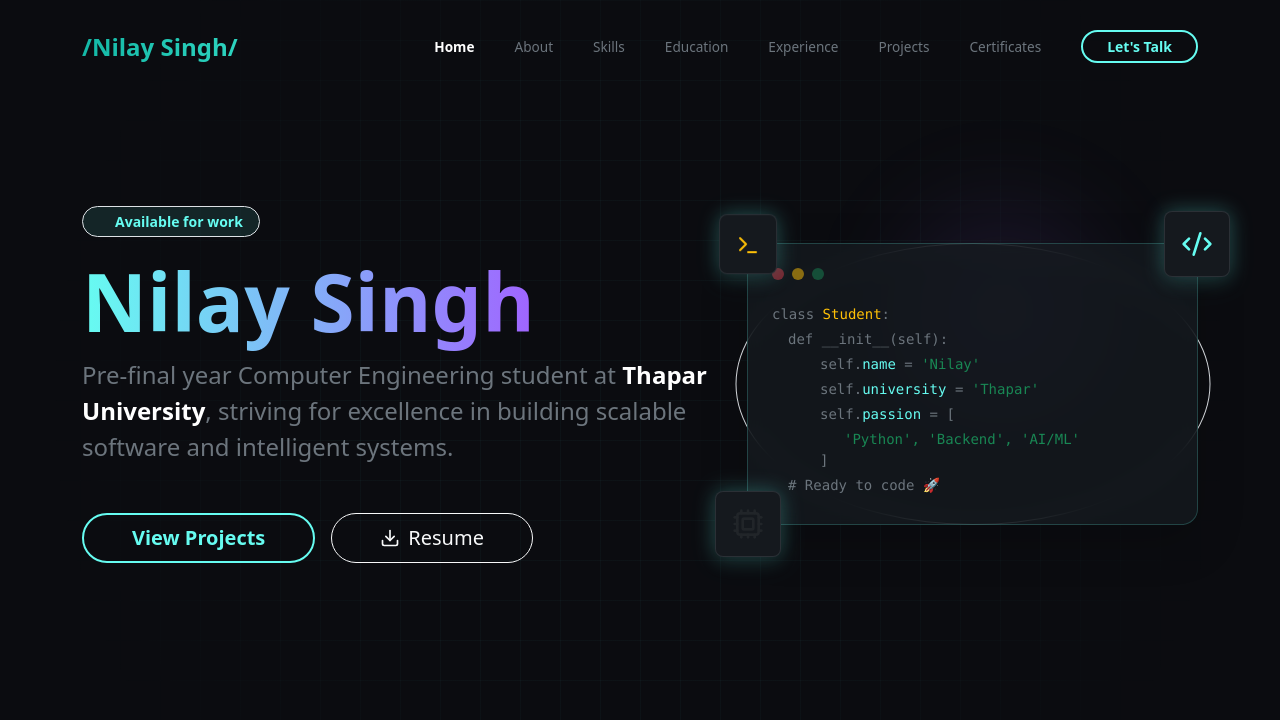
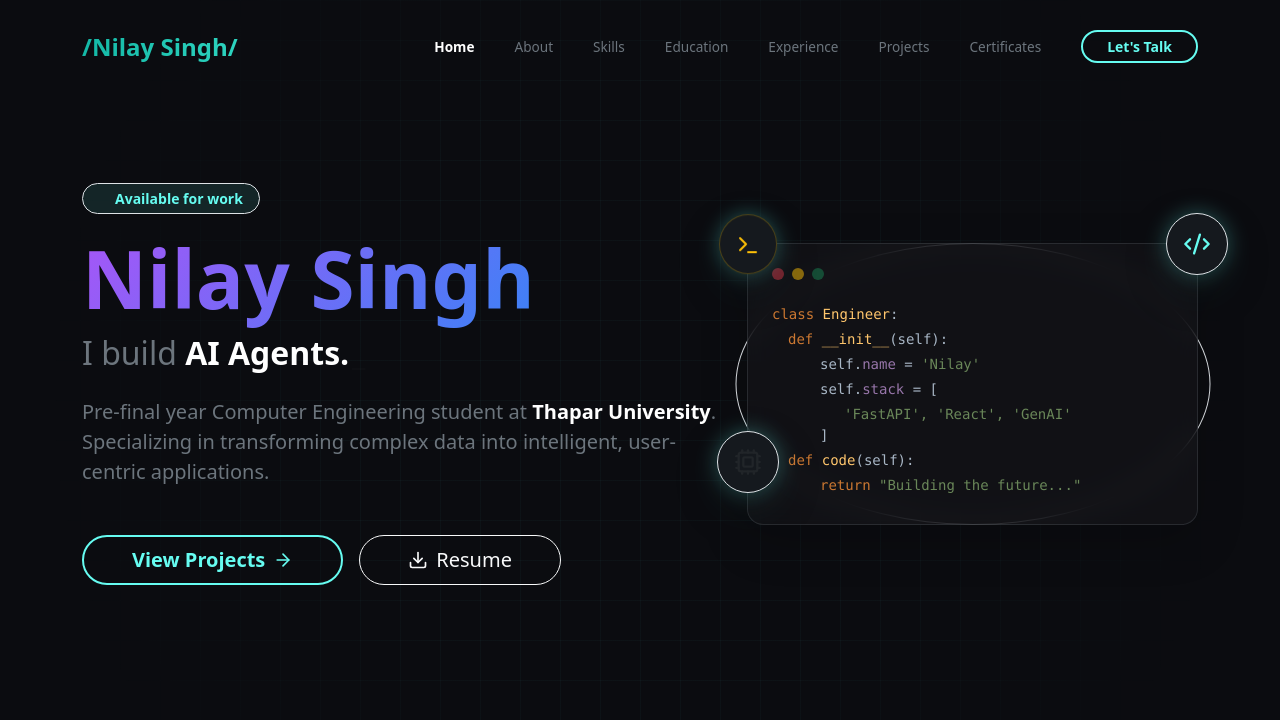
Before and after one commit to n1lays1ngh/Portfolio-Website, a React (Vite) app: page / in a window 1280 px wide. Shown: the top 720 px of the page. Built offline with nearby package versions, Linux system fonts and the light colour scheme.

Commit message:
Updated the hero section

```diff
--- a/package.json
+++ b/package.json
@@ -14,7 +14,8 @@
     "framer-motion": "^12.23.26",
     "lucide-react": "^0.554.0",
     "react": "^19.2.0",
-    "react-dom": "^19.2.0"
+    "react-dom": "^19.2.0",
+    "react-simple-typewriter": "^5.0.1"
   },
   "devDependencies": {
     "@eslint/js": "^9.39.1",
--- a/src/components/Hero.jsx
+++ b/src/components/Hero.jsx
@@ -1,20 +1,31 @@
 import React from 'react';
-import { Download, Code2, Terminal, Cpu } from 'lucide-react';
+import { Download, Code2, Terminal, Cpu, ArrowRight } from 'lucide-react';
+import { Typewriter } from 'react-simple-typewriter';
+import { motion } from 'framer-motion';
 import { DATA } from '../data';
 
-const Hero = () => (
+const Hero = () => {
+  return (
     <section id="home" className="min-vh-100 d-flex align-items-center position-relative overflow-hidden bg-darker pt-5">
-    {/* New Engineering Grid Background */}
-    <div className="grid-bg"></div>
 
-    {/* Ambient Glow Blob */}
-    <div className="glow-blob" style={{ top: '20%', right: '10%' }}></div>
+      {/* --- Background Effects --- */}
+      <div className="grid-bg position-absolute w-100 h-100 top-0 start-0 opacity-10"></div>
+      <div className="position-absolute top-20 end-10 bg-teal opacity-20 rounded-circle blur-3xl" style={{ width: '400px', height: '400px', filter: 'blur(120px)' }}></div>
+      <div className="position-absolute bottom-0 start-0 bg-purple opacity-20 rounded-circle blur-3xl" style={{ width: '300px', height: '300px', filter: 'blur(100px)' }}></div>
 
       <div className="container position-relative z-1">
         <div className="row align-items-center">
 
           {/* LEFT: Text Content */}
           <div className="col-lg-7 mb-5 mb-lg-0 text-center text-lg-start">
+
+            {/* Animated Entry for Text */}
+            <motion.div
+              initial={{ opacity: 0, y: 30 }}
+              animate={{ opacity: 1, y: 0 }}
+              transition={{ duration: 0.8 }}
+            >
+              {/* Status Badge */}
               <div className="d-inline-flex align-items-center gap-2 px-3 py-1 rounded-pill bg-teal-light text-teal mb-4 border border-teal-subtle">
                 <span className="position-relative d-flex h-2 w-2">
                   <span className="animate-ping position-absolute d-inline-flex h-100 w-100 rounded-circle bg-teal opacity-75"></span>
@@ -23,83 +34,113 @@
                 <span className="small fw-bold tracking-wide">Available for work</span>
               </div>
 
-          {/* Name */}
+              {/* Name & Typewriter */}
               <h1 className="display-1 fw-bold mb-3 text-white lh-1">
                 <span className="text-gradient-purple-blue">{DATA.name}</span>
               </h1>
 
-          {/* Subheadline */}
-          <div className="lead text-secondary mb-5 fs-4" style={{ maxWidth: '650px' }}>
-            <p className="mb-2">
-              Pre-final year Computer Engineering student at <span className="text-white fw-semibold">Thapar University</span>, striving for excellence in building scalable software and intelligent systems.
+              <h2 className="fs-2 text-secondary fw-light mb-4 h-min-50">
+                I build{' '}
+                <span className="text-white fw-bold">
+                  <Typewriter
+                    words={['Scalable Backends.', 'AI Agents.', 'Predictive Models.', 'RAG Pipelines.','ML models']}
+                    loop={0}
+                    cursor
+                    cursorStyle='_'
+                    typeSpeed={80}
+                    deleteSpeed={90}
+                    delaySpeed={750}
+                  />
+                </span>
+              </h2>
+
+              {/* Bio */}
+              <div className="lead text-secondary mb-5 fs-5" style={{ maxWidth: '650px' }}>
+                <p className="mb-0">
+                  Pre-final year Computer Engineering student at <span className="text-white fw-semibold">Thapar University</span>.
+                  Specializing in transforming complex data into intelligent, user-centric applications.
                 </p>
-            {/* <p className="fs-5 text-white opacity-75">
-              Building the future of digital experiences.
-            </p> */}
               </div>
 
+              {/* Buttons */}
               <div className="d-flex flex-column flex-sm-row gap-3 justify-content-center justify-content-lg-start">
-            <a href="#projects" className="btn btn-teal btn-lg px-5 rounded-pill d-flex align-items-center justify-content-center text-decoration-none">
-              View Projects
+                <a href="#projects" className="btn btn-teal btn-lg px-5 rounded-pill d-flex align-items-center justify-content-center gap-2 hover-elevate">
+                  View Projects <ArrowRight size={20} />
                 </a>
 
                 <a
-               href="/resume1.pdf"
-               download="Nilay_Singh_Resume.pdf"
-               className="btn btn-outline-light btn-lg px-5 rounded-pill d-flex align-items-center justify-content-center gap-2 text-decoration-none"
+                   href="/resume.pdf"
+                   download="Nilay_Singh_Resume.pdf" // Ensure this file exists in public folder
+                   className="btn btn-outline-light btn-lg px-5 rounded-pill d-flex align-items-center justify-content-center gap-2 hover-elevate"
                 >
                   <Download size={20} /> Resume
                 </a>
               </div>
+            </motion.div>
           </div>
 
           {/* RIGHT: Visual Elements (Floating Card) */}
           <div className="col-lg-5 position-relative d-none d-lg-block">
-          <div className="floating-card p-4 rounded-4 shadow-lg position-relative z-2">
+            <motion.div
+              initial={{ opacity: 0, scale: 0.9 }}
+              animate={{ opacity: 1, scale: 1 }}
+              transition={{ duration: 0.8, delay: 0.2 }}
+            >
+              {/* Glassmorphism Card */}
+              <div className="floating-card p-4 rounded-4 shadow-lg position-relative z-2 border border-secondary border-opacity-25"
+                   style={{
+                     background: 'rgba(20, 20, 25, 0.7)',
+                     backdropFilter: 'blur(12px)'
+                   }}>
+
+                {/* Window Controls */}
                 <div className="d-flex gap-2 mb-4 opacity-50">
                   <div className="rounded-circle bg-danger" style={{width:12, height:12}}></div>
                   <div className="rounded-circle bg-warning" style={{width:12, height:12}}></div>
                   <div className="rounded-circle bg-success" style={{width:12, height:12}}></div>
                 </div>
 
-            {/* UPDATED: Python Code Snippet Mockup */}
-            <div className="font-monospace small text-secondary">
-              <div className="mb-1"><span className="text-purple">class</span> <span className="text-warning">Student</span>:</div>
-              <div className="mb-1 ps-3"><span className="text-purple">def</span> <span className="text-blue">__init__</span>(self):</div>
-              <div className="mb-1 ps-5">self.<span className="text-teal">name</span> = <span className="text-success">'Nilay'</span></div>
-              <div className="mb-1 ps-5">self.<span className="text-teal">university</span> = <span className="text-success">'Thapar'</span></div>
-              <div className="mb-1 ps-5">self.<span className="text-teal">passion</span> = [</div>
-              <div className="ps-5 text-success ms-4">'Python', 'Backend', 'AI/ML'</div>
+                {/* Python Code Snippet */}
+                <div className="font-monospace small" style={{ color: '#a9b7c6' }}>
+                  <div className="mb-1"><span style={{ color: '#cc7832' }}>class</span> <span style={{ color: '#ffc66d' }}>Engineer</span>:</div>
+                  <div className="mb-1 ps-3"><span style={{ color: '#cc7832' }}>def</span> <span style={{ color: '#ffc66d' }}>__init__</span>(self):</div>
+                  <div className="mb-1 ps-5">self.<span style={{ color: '#9876aa' }}>name</span> = <span style={{ color: '#6a8759' }}>'Nilay'</span></div>
+                  <div className="mb-1 ps-5">self.<span style={{ color: '#9876aa' }}>stack</span> = [</div>
+                  <div className="ps-5 ms-4" style={{ color: '#6a8759' }}>'FastAPI', 'React', 'GenAI'</div>
                   <div className="mb-1 ps-5">]</div>
-              <div className="mb-1 ps-3"><span className="text-secondary"># Ready to code 🚀</span></div>
+                  <div className="mb-1 ps-3"><span style={{ color: '#cc7832' }}>def</span> <span style={{ color: '#ffc66d' }}>code</span>(self):</div>
+                  <div className="mb-1 ps-5"><span style={{ color: '#cc7832' }}>return</span> <span style={{ color: '#6a8759' }}>"Building the future..."</span></div>
                 </div>
 
-            {/* Floating Icons Orbiting the Card */}
-            <div className="position-absolute top-0 start-100 translate-middle floating-icon" style={{animationDelay: '1s'}}>
-              <div className="bg-dark-card p-3 rounded-3 border border-secondary border-opacity-25 shadow">
-                <Code2 className="text-teal" size={32} />
+                {/* Orbiting Icons */}
+                <div className="position-absolute top-0 start-100 translate-middle floating-icon" style={{animationDelay: '0s'}}>
+                  <div className="bg-dark-card p-3 rounded-circle border border-teal border-opacity-25 shadow-lg glow-teal">
+                    <Code2 className="text-teal" size={28} />
                   </div>
                 </div>
 
-            <div className="position-absolute top-100 start-0 translate-middle floating-icon" style={{animationDelay: '2s'}}>
-              <div className="bg-dark-card p-3 rounded-3 border border-secondary border-opacity-25 shadow">
-                <Cpu className="text-purple" size={32} />
+                <div className="position-absolute bottom-0 start-0 translate-middle floating-icon" style={{animationDelay: '1.5s'}}>
+                  <div className="bg-dark-card p-3 rounded-circle border border-purple border-opacity-25 shadow-lg glow-purple">
+                    <Cpu className="text-purple" size={28} />
                   </div>
                 </div>
 
                  <div className="position-absolute top-0 start-0 translate-middle floating-icon" style={{animationDelay: '3s'}}>
-              <div className="bg-dark-card p-3 rounded-3 border border-secondary border-opacity-25 shadow">
+                  <div className="bg-dark-card p-3 rounded-circle border border-warning border-opacity-25 shadow-lg">
                     <Terminal className="text-warning" size={24} />
                   </div>
                 </div>
               </div>
 
-          <div className="position-absolute top-50 start-50 translate-middle w-100 h-100 border border-teal opacity-10 rounded-circle" style={{zIndex: 0}}></div>
+              {/* Background Ring */}
+              <div className="position-absolute top-50 start-50 translate-middle w-100 h-100 border border-teal opacity-10 rounded-circle" style={{zIndex: -1, transform: 'scale(1.2)'}}></div>
+            </motion.div>
           </div>
 
         </div>
       </div>
     </section>
   );
+};
 
 export default Hero;
--- a/src/index.css
+++ b/src/index.css
@@ -272,3 +272,37 @@
   }
 }
  */
+
+ /* Animation Keyframes */
+@keyframes float {
+  0% { transform: translate(-50%, -50%) translateY(0px); }
+  50% { transform: translate(-50%, -50%) translateY(-15px); }
+  100% { transform: translate(-50%, -50%) translateY(0px); }
+}
+
+.floating-icon {
+  animation: float 6s ease-in-out infinite;
+  z-index: 3;
+}
+
+/* Glow Effects */
+.glow-teal { box-shadow: 0 0 20px rgba(20, 184, 166, 0.4); }
+.glow-purple { box-shadow: 0 0 20px rgba(168, 85, 247, 0.4); }
+
+/* Gradient Text */
+.text-gradient-purple-blue {
+  background: linear-gradient(135deg, #a855f7 0%, #3b82f6 100%);
+  -webkit-background-clip: text;
+  background-clip: text;
+  -webkit-text-fill-color: transparent;
+  color: transparent;
+}
+
+/* Glassmorphism Background Helper */
+.blur-3xl { filter: blur(80px); }
+
+/* Replace the dirty black shadow with a subtle ambient glow */
+.glass-glow {
+  box-shadow: 0 0 40px rgba(20, 184, 166, 0.15); /* Teal glow */
+  border: 1px solid rgba(255, 255, 255, 0.1); /* Crisp border for definition */
+}
```
Also changed, not shown: 1 other file (tests, documents, lock files or other folders). Lines whose indentation alone changed are shown as unchanged.
